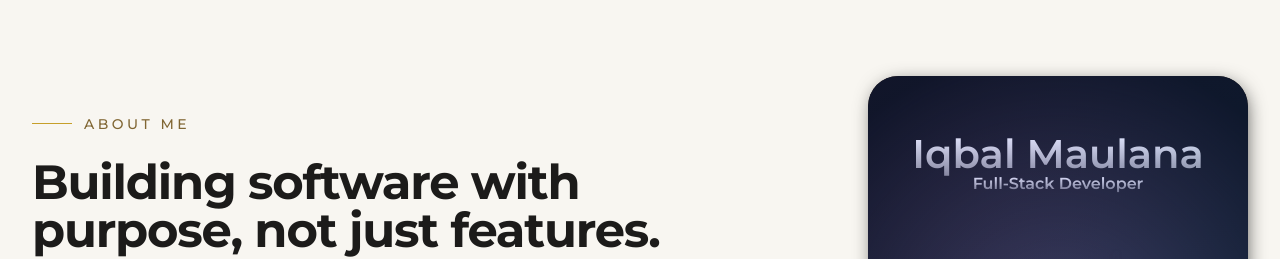
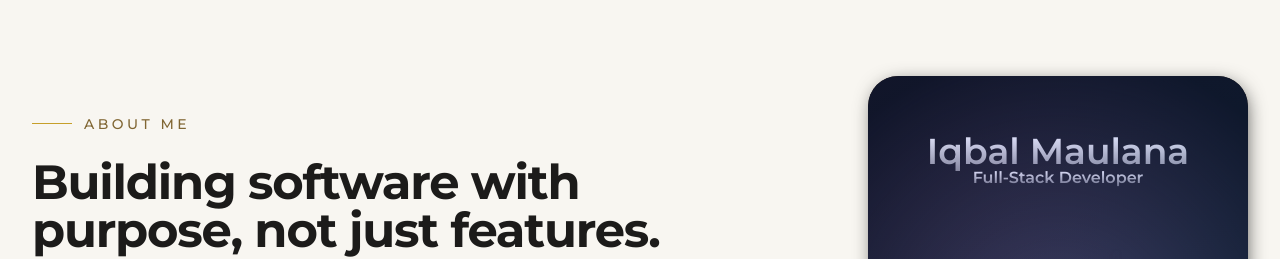
Before and after one commit to cardinaldeacre/iqbal-maulana, a Next.js app: page / in a window 1280 px wide. Shown: the part 820-1079 px from the top of the page. Built offline with nearby package versions, Linux system fonts and the light colour scheme; no server answers; the database is empty.

Commit message:
fix layout

```diff
--- a/components/portofolio/footer.tsx
+++ b/components/portofolio/footer.tsx
@@ -51,7 +51,7 @@ export function Footer({name, githubUrl, linkedinUrl}: FooterProps) {
 						</Link>
 					)}
 
-					<Link href="#" className="text-sm text-white/45 transition hover:text-gold-light">
+					<Link href="#home" className="text-sm text-white/45 transition hover:text-gold-light">
 						Back to top ↑
 					</Link>
 				</div>
--- a/components/react-bits/profile-card.tsx
+++ b/components/react-bits/profile-card.tsx
@@ -631,7 +631,7 @@ const ProfileCardComponent: React.FC<ProfileCardProps> = ({
 								<h3
 									className="font-semibold m-0"
 									style={{
-										fontSize: 'min(5svh, 3em)',
+										fontSize: 'clamp(1.5rem, 4vw, 2.25rem)',
 										backgroundImage: 'linear-gradient(to bottom, #fff, #6f6fbe)',
 										backgroundSize: '1em 1.5em',
 										WebkitTextFillColor: 'transparent',
```
